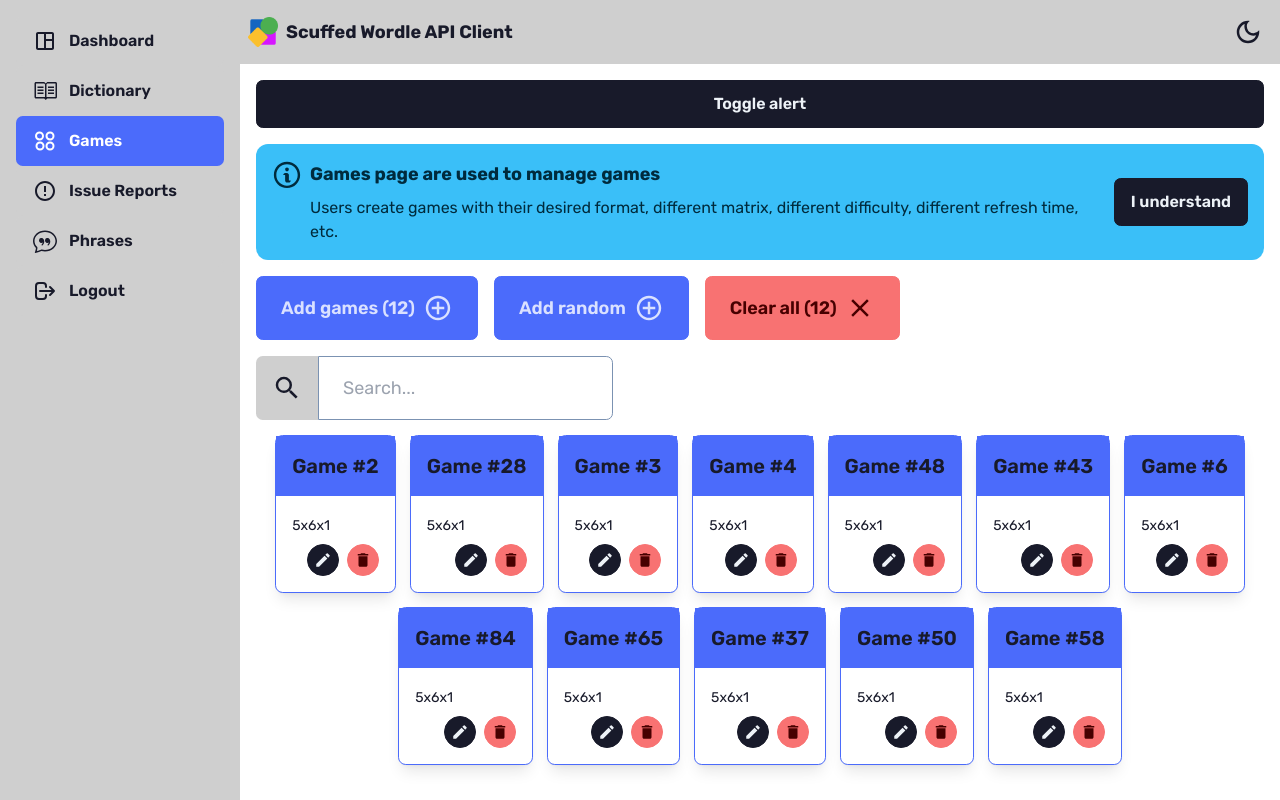
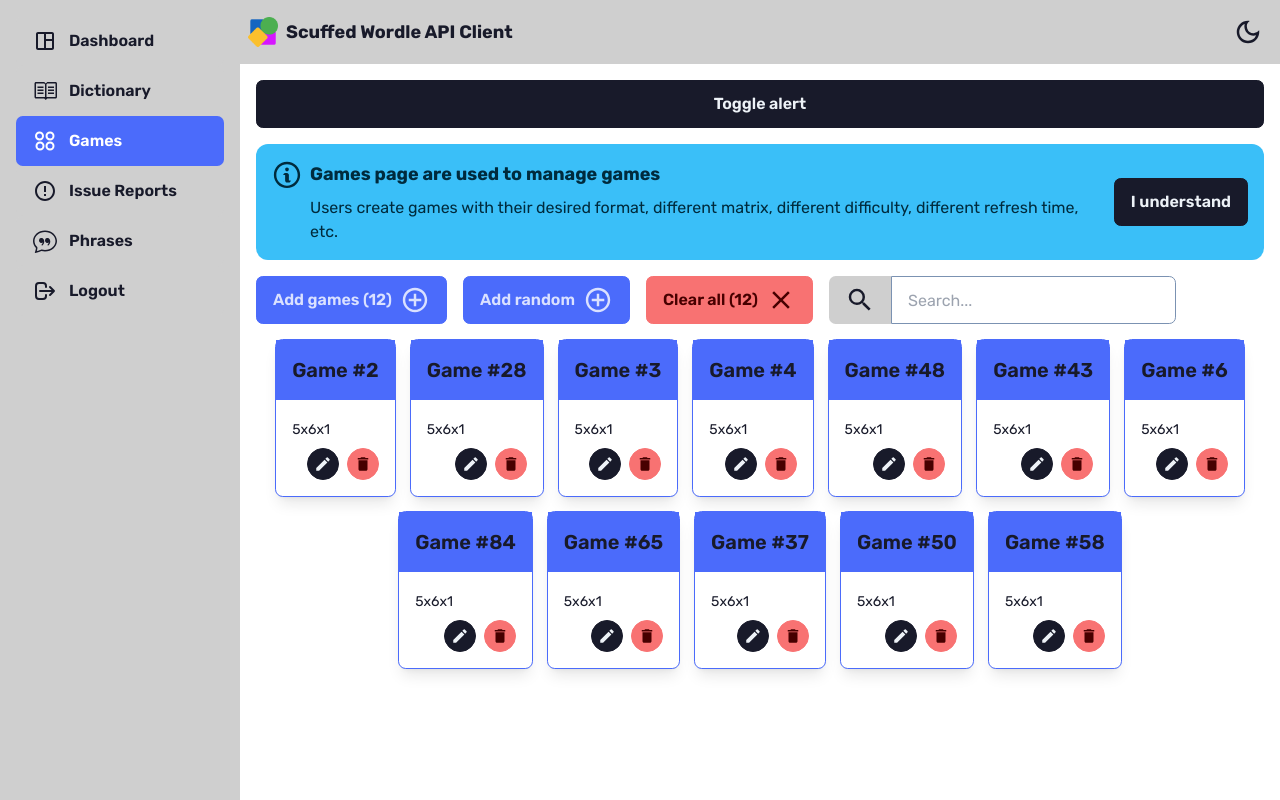
Before and after one commit to arunstop/scuffed_wordle_api_client, a Next.js app: page /games in a window 1280 px wide. Built offline with nearby package versions, Linux system fonts and the light colour scheme; what tailwind-animatecss would draw is missing.

Commit message:
ADDED lear button on search bar on games page

```diff
--- a/components/Alert.tsx
+++ b/components/Alert.tsx
@@ -69,7 +69,7 @@
             <div className="flex-none my-auto">
               {action && (
                 <button
-                  className="btn min-w-24"
+                  className="btn min-w-24 float-right"
                   onClick={() => action()}
                 >
                   <span className="first-letter:uppercase ">
--- a/components/HeadlessModal.tsx
+++ b/components/HeadlessModal.tsx
@@ -68,6 +68,7 @@
           as={"div"}
           className={`modal-box border-t-8 border-${color} gap-4 transform-none z-10 overflow-auto
           flex flex-col sm:border-transparent
+          max-h-full sm:max-h-[calc(100vh_-_5em)]
           animated
           `}
           enter="sm:animated-jackInTheBox animated-fadeInUp"
--- a/pages/games/index.tsx
+++ b/pages/games/index.tsx
@@ -116,7 +116,7 @@
           <div className="flex flex-wrap items-center gap-4">
             <button
               // htmlFor={ID_MAIN_DRAWER}
-              className="btn btn-primary gap-2 lg:btn-lg lg:text-lg btn-md sm:w-auto btn-block"
+              className="btn btn-primary gap-2 sm:w-auto btn-block"
               onClick={() => {
                 setModalAdd(true);
                 // addGame();
@@ -127,7 +127,7 @@
             </button>
             <button
               // htmlFor={ID_MAIN_DRAWER}
-              className="btn btn-primary gap-2 lg:btn-lg lg:text-lg btn-md sm:w-auto btn-block"
+              className="btn btn-primary gap-2 sm:w-auto btn-block"
               onClick={() => {
                 addGame();
                 // addGame();
@@ -138,7 +138,7 @@
             </button>
             <button
               // htmlFor="games-clearall-modal"
-              className={`btn gap-2 lg:btn-lg lg:text-lg btn-md sm:w-auto btn-block
+              className={`btn gap-2 sm:w-auto btn-block
               ${
                 searchedList.length !== 0 || !isSearching
                   ? `btn-error`
@@ -153,20 +153,30 @@
               <MdClose size={30} />
             </button>
             {/* Search bar */}
-            <div className="form-control sm:w-auto w-full">
-              <label className="input-group lg:input-group-lg input-group-md">
-                <span>
-                  <MdSearch size={30} />
+            <div className="form-control sm:w-auto w-full relative">
+              <label className="input-group input-group-md">
+                <span className="sm:text-3xl text-2xl">
+                  <MdSearch />
                 </span>
                 <input
-                  type="search"
+                  type="text"
                   placeholder="Search..."
-                  className={`input input-bordered input-secondary w-full sm:max-w-xs lg:input-lg input-md`}
+                  className={`input input-bordered input-secondary w-full pr-12 sm:max-w-xs `}
                   value={gameState.search || ""}
                   disabled={isEmpty}
                   onChange={onSearch}
                 />
               </label>
+              {isSearching && (
+                <div className="absolute right-2 top-2 bottom-2 my-auto animated animated-zoomIn animated-faster">
+                  <label className="btn btn-outline  min-h-min h-full w-9" onClick={()=>gameAction.search("")}>
+                  {/* ![color:hsl(var(--bc)_/_1)] */}
+                    <span className="sm:text-3xl text-2xl">
+                      <MdClose />
+                    </span>
+                  </label>
+                </div>
+              )}
             </div>
           </div>
           {searchedList.length === 0 ? (
--- a/utils/contexts/game/GameHooks.ts
+++ b/utils/contexts/game/GameHooks.ts
@@ -26,7 +26,7 @@
     );
   }
   // check if state.search is not empty
-  const isSearching: boolean = search !== "" || !_.isNull(search);
+  const isSearching: boolean = search.trim() !== "" || _.isNull(search);
   // if state.search is empty/not searching, return the original state.list
   const searchedList = !isSearching
     ? list
```
